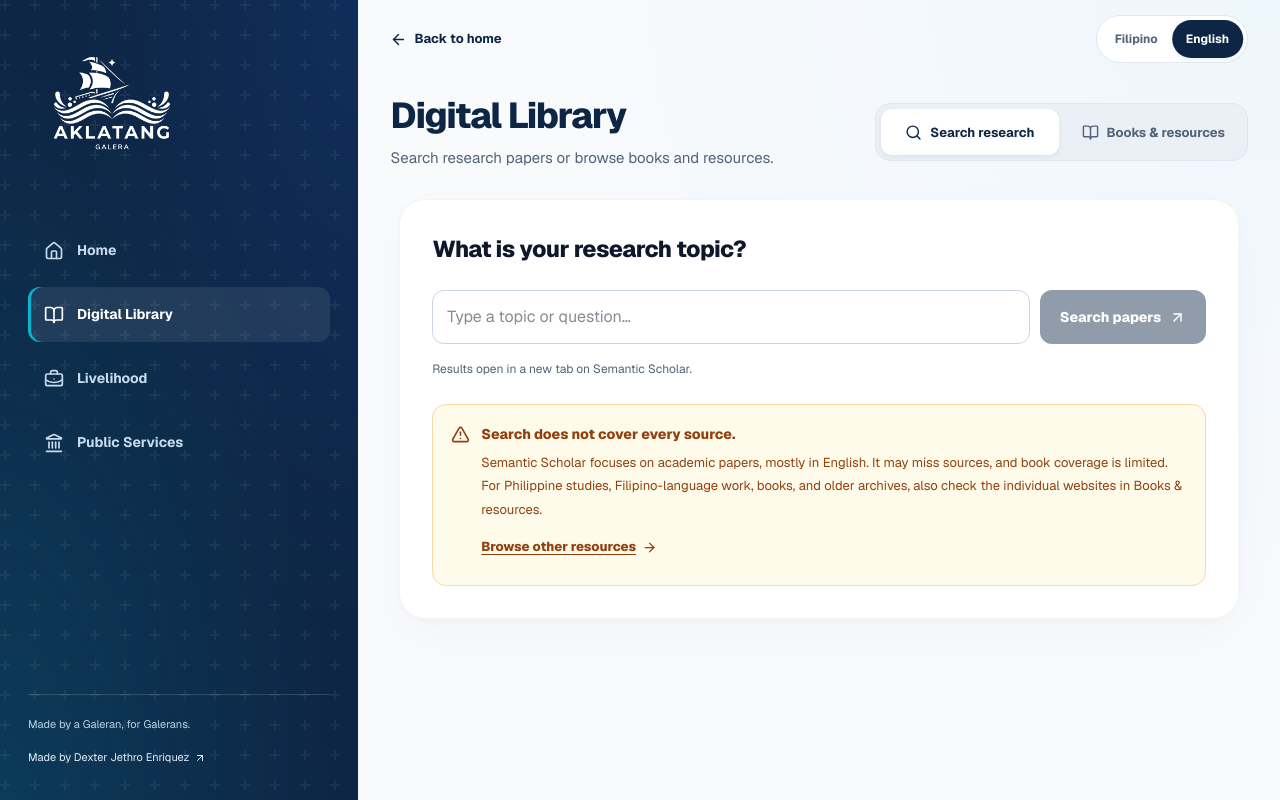
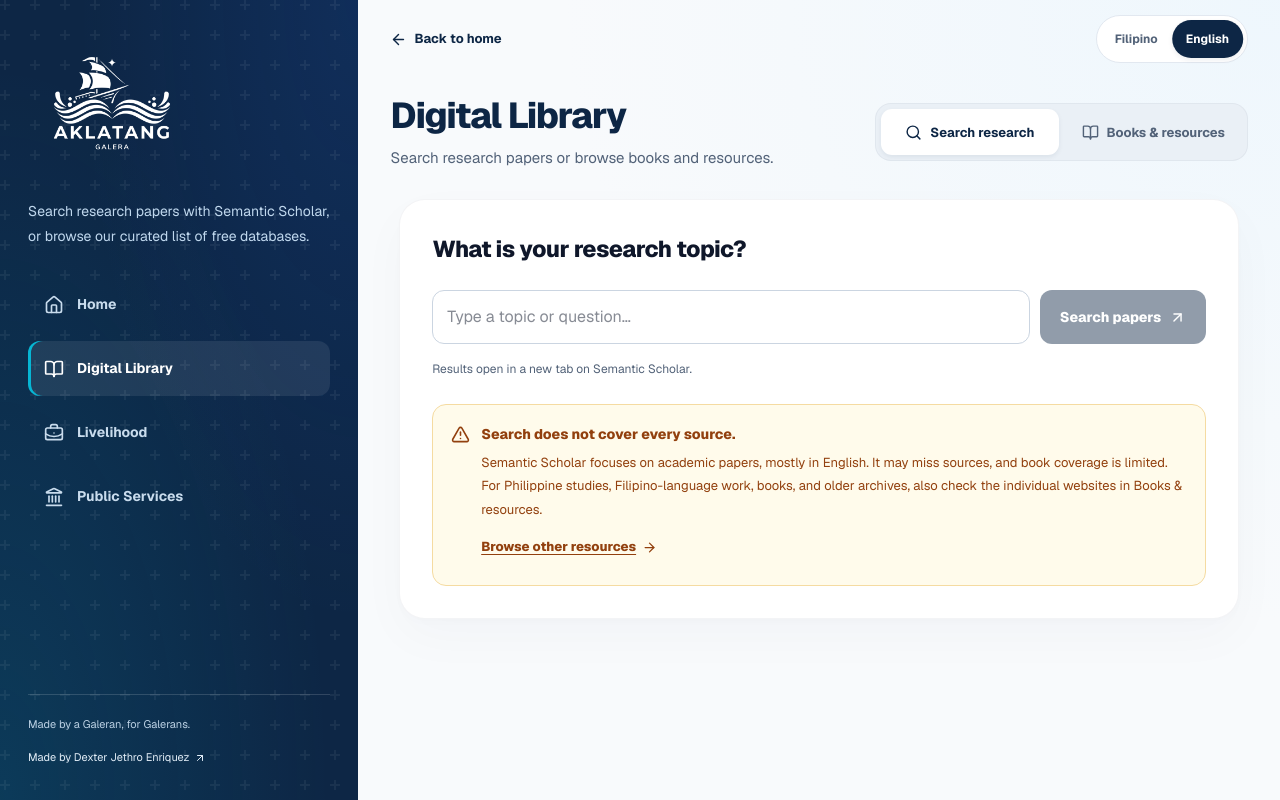
Before and after one commit to RokiTheWise/aklatang-galera, a Next.js app: page /aklatan in a window 1280 px wide. Built offline with nearby package versions, Linux system fonts and the light colour scheme.

Commit message:
Restore bilingual page guidance for desktop and mobile

```diff
--- a/app/globals.css
+++ b/app/globals.css
@@ -145,7 +145,22 @@ button:disabled {
 .desktop-nav {
   display: grid;
   gap: 9px;
-  margin-top: 48px;
+  margin-top: 28px;
+}
+.sidebar-guide {
+  margin: 24px 0 0;
+  font-size: 14px;
+  line-height: 1.8;
+  color: #c0d8ee;
+}
+.home-mission .home-guide {
+  margin-top: 18px;
+  font-size: 13px;
+  line-height: 1.7;
+  color: #e2edf7;
+}
+.mobile-page-guide {
+  display: none;
 }
 .nav-link {
   display: flex;
@@ -911,6 +926,19 @@ button:disabled {
   }
 }
 @media (max-width: 1023px) {
+  .page-description {
+    display: none;
+  }
+  .mobile-page-guide {
+    display: block;
+  }
+  .home-page-guide {
+    margin: 18px 0 0;
+    color: #526278;
+    font-size: 13px;
+    line-height: 1.7;
+    text-align: center;
+  }
   .sidebar {
     display: none;
   }
--- a/app/page.tsx
+++ b/app/page.tsx
@@ -8,6 +8,7 @@ import {
   Landmark,
 } from "lucide-react";
 import { useLanguage } from "@/context/LanguageContext";
+import { pageGuidance } from "@/lib/page-guidance";
 
 const portals = [
   {
@@ -97,6 +98,9 @@ export default function Home() {
           );
         })}
       </div>
+      <p className="mobile-page-guide home-page-guide">
+        {pageGuidance["/"][language]}
+      </p>
     </div>
   );
 }
--- a/components/PortalShell.tsx
+++ b/components/PortalShell.tsx
@@ -14,6 +14,7 @@ import {
 } from "lucide-react";
 import { useLanguage } from "@/context/LanguageContext";
 import { PageEntrance } from "./PageEntrance";
+import { pageGuidance } from "@/lib/page-guidance";
 
 const navigation = [
   {
@@ -54,6 +55,7 @@ export function PortalShell({ children }: { children: ReactNode }) {
   const { language, setLanguage } = useLanguage();
   const fil = language === "tagalog";
   const home = pathname === "/";
+  const guidance = pageGuidance[pathname]?.[language];
   const creatorCredit = (
     <a
       href="https://djenriquez.dev/"
@@ -97,6 +99,7 @@ export function PortalShell({ children }: { children: ReactNode }) {
                 ? "Isang libreng digital na gabay sa kaalaman, oportunidad, at serbisyo para sa mga mamamayan ng Puerto Galera."
                 : "A free digital guide to knowledge, opportunity, and public services for the people of Puerto Galera."}
             </p>
+            <p className="home-guide">{guidance}</p>
             <span className="mission-colors" aria-hidden="true">
               <i />
               <i />
@@ -106,6 +109,8 @@ export function PortalShell({ children }: { children: ReactNode }) {
             </span>
           </div>
         ) : (
+          <>
+            {guidance && <p className="sidebar-guide">{guidance}</p>}
             <nav
               aria-label={fil ? "Pangunahing menu" : "Main navigation"}
               className="desktop-nav"
@@ -122,6 +127,7 @@ export function PortalShell({ children }: { children: ReactNode }) {
                 </Link>
               ))}
             </nav>
+          </>
         )}
         <div className="sidebar-footer">
           <p>
--- a/components/ResourceDirectory.tsx
+++ b/components/ResourceDirectory.tsx
@@ -21,6 +21,7 @@ import {
   sectionNames,
 } from "@/lib/resources";
 import { ResourceCard } from "./ResourceCard";
+import { pageGuidance } from "@/lib/page-guidance";
 
 const pageContent = {
   library: {
@@ -118,7 +119,10 @@ export function ResourceDirectory({ section }: { section: Section }) {
       <div className="directory-heading">
         <div className="page-intro">
           <h1>{sectionNames[section][language]}</h1>
-          <p>{t.description}</p>
+          <p className="page-description">{t.description}</p>
+          <p className="mobile-page-guide">
+            {pageGuidance[pathname]?.[language] ?? t.description}
+          </p>
         </div>
         {section === "library" && (
           <div
--- /dev/null
+++ b/lib/page-guidance.ts
@@ -0,0 +1,26 @@
+import type { Language } from "./resources";
+
+export const pageGuidance: Record<string, Record<Language, string>> = {
+  "/": {
+    english: "Choose one of the three sections to get started.",
+    tagalog: "Pumili ng isa sa tatlong seksyon para makapagsimula.",
+  },
+  "/aklatan": {
+    english:
+      "Search research papers with Semantic Scholar, or browse our curated list of free databases.",
+    tagalog:
+      "Maghanap ng research paper sa Semantic Scholar o pumili sa aming listahan ng libreng database.",
+  },
+  "/hanapbuhay": {
+    english:
+      "Choose Jobs, Skills, or Business, then open a website to get started.",
+    tagalog:
+      "Pumili ng Trabaho, Kasanayan, o Negosyo, tapos buksan ang website na kailangan mo.",
+  },
+  "/public-services": {
+    english:
+      "Choose a category or search for a service. Use Puerto Galera for local services and news.",
+    tagalog:
+      "Pumili ng kategorya o maghanap ng serbisyo. Piliin ang Puerto Galera para sa lokal na serbisyo at balita.",
+  },
+};
```
Lines whose indentation alone changed are shown as unchanged.
